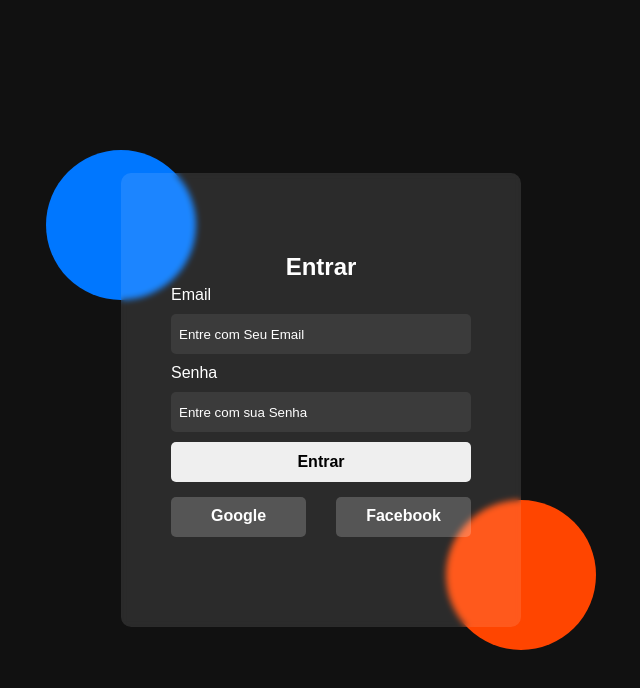
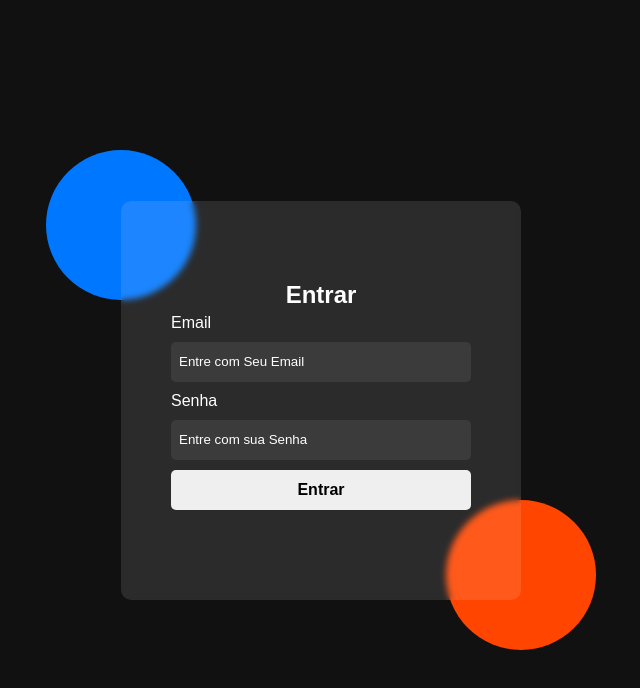
Before and after one commit to FranciscoDiakomas-01/Login, a plain HTML site: page index.html in a window 1280 px wide. Shown: the whole page, without its empty margins (319-959 px from the left). Drawn offline with Linux system fonts and the light colour scheme.

Commit message:
Update index.html

```diff
--- a/index.html
+++ b/index.html
@@ -19,10 +19,6 @@
         <input type="password" name="senha" id="senha" placeholder="Entre com sua Senha">
         <p id="passwordvalidator"></p>
         <button id="logar">Entrar</button>
-        <div>
-            <button>Google</button>
-            <button>Facebook</button>
-        </div>
         <div class="spinner"></div>
 </body>
 </html>
```
